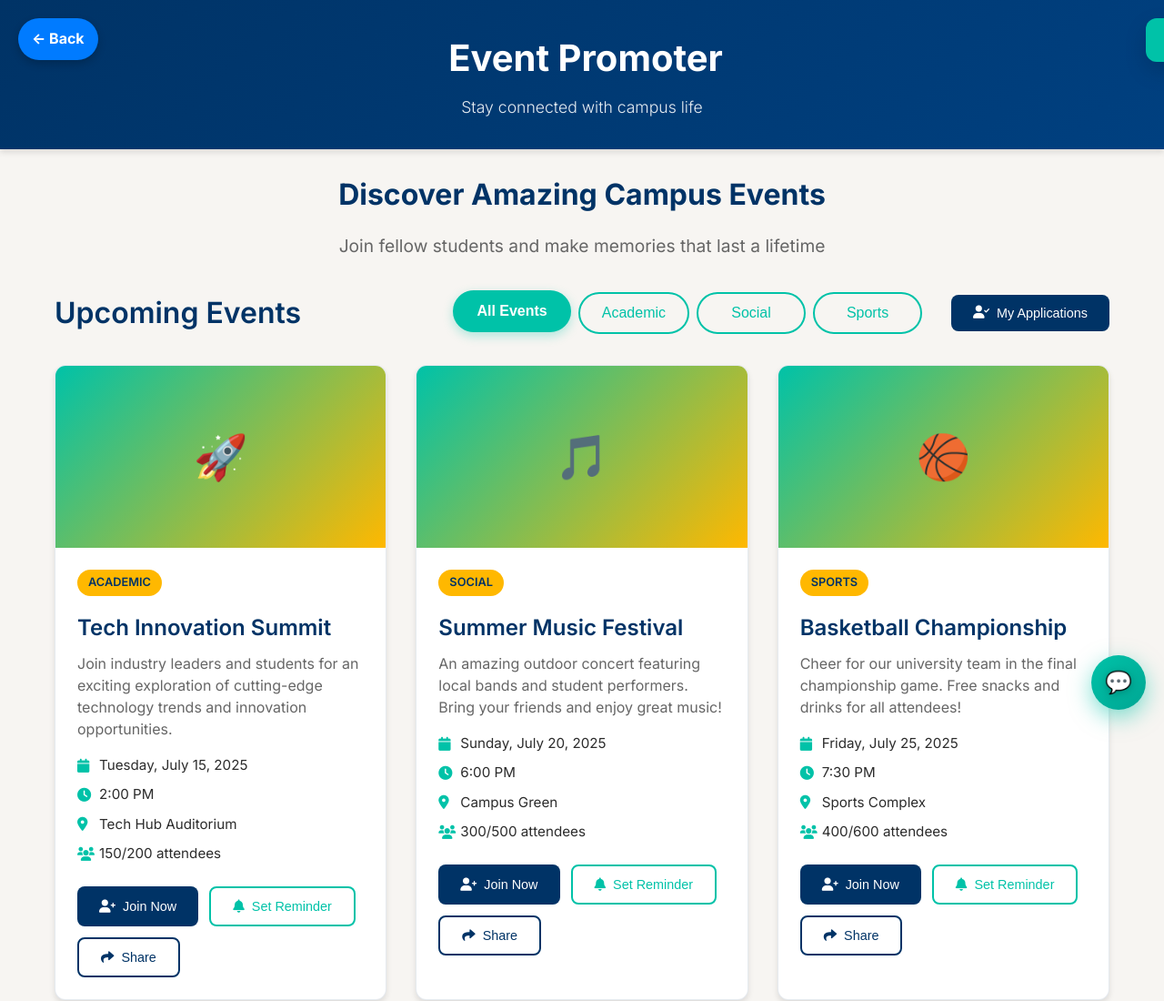
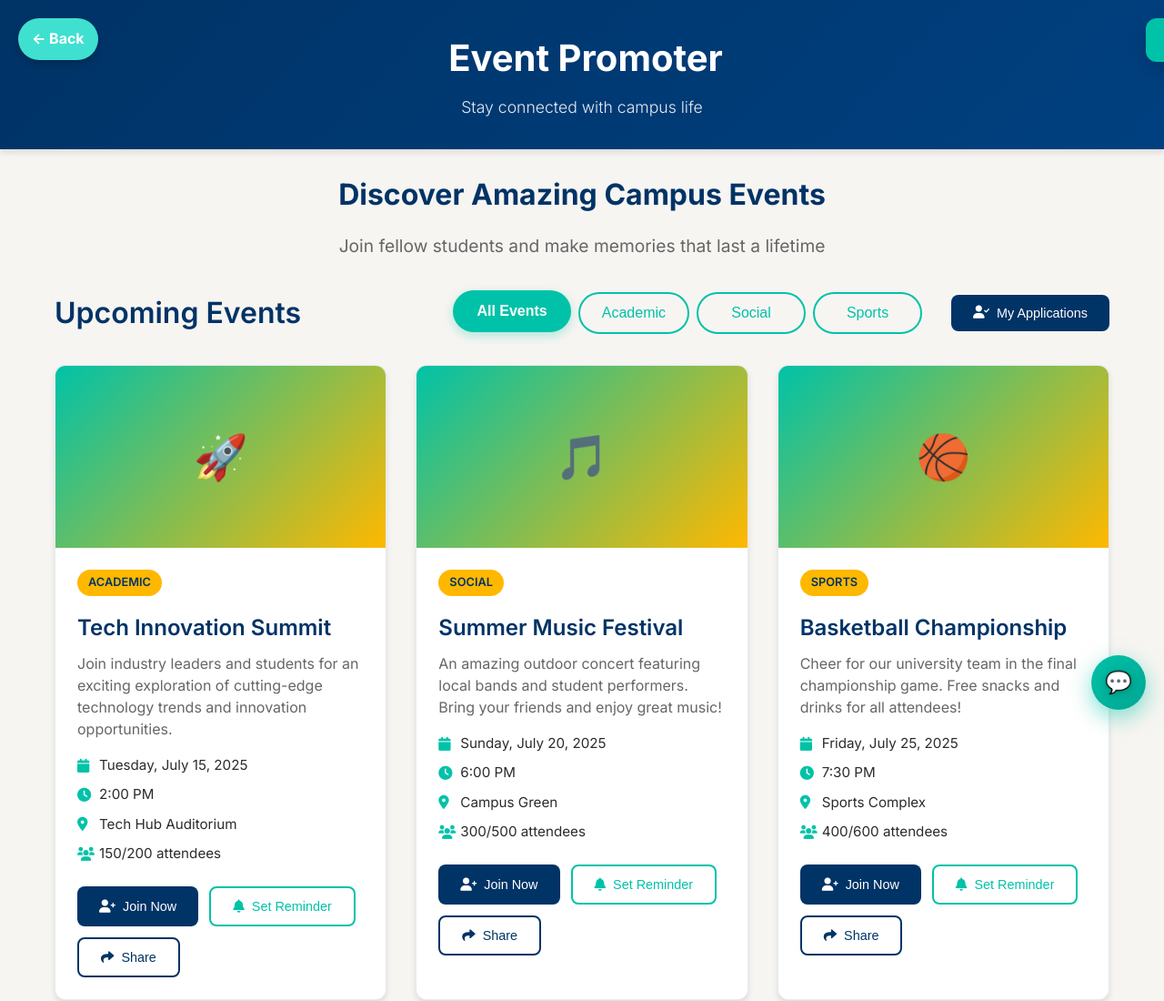
Before and after one commit to zafirahhh/campASK-EventPromoter-, a website: page index.html in a window 1280 px wide. Shown: the top 1100 px of the page at 91% size. Drawn offline with Linux system fonts and the light colour scheme.

Commit message:
Update back to home button link and style in index.html

```diff
--- a/index.html
+++ b/index.html
@@ -10,11 +10,11 @@
 </head>
 <body>
     <!-- Back to Home Button -->
-    <a href="https://your-homepage-link.com" style="
+    <a href="http://127.0.0.1:5500/index.html" style="
       position: fixed;
       top: 20px;
       left: 20px;
-      background-color: #007bff;
+      background-color: #40E0D0; /* Turquoise color */
       color: white;
       padding: 10px 15px;
       border-radius: 50px;
```
